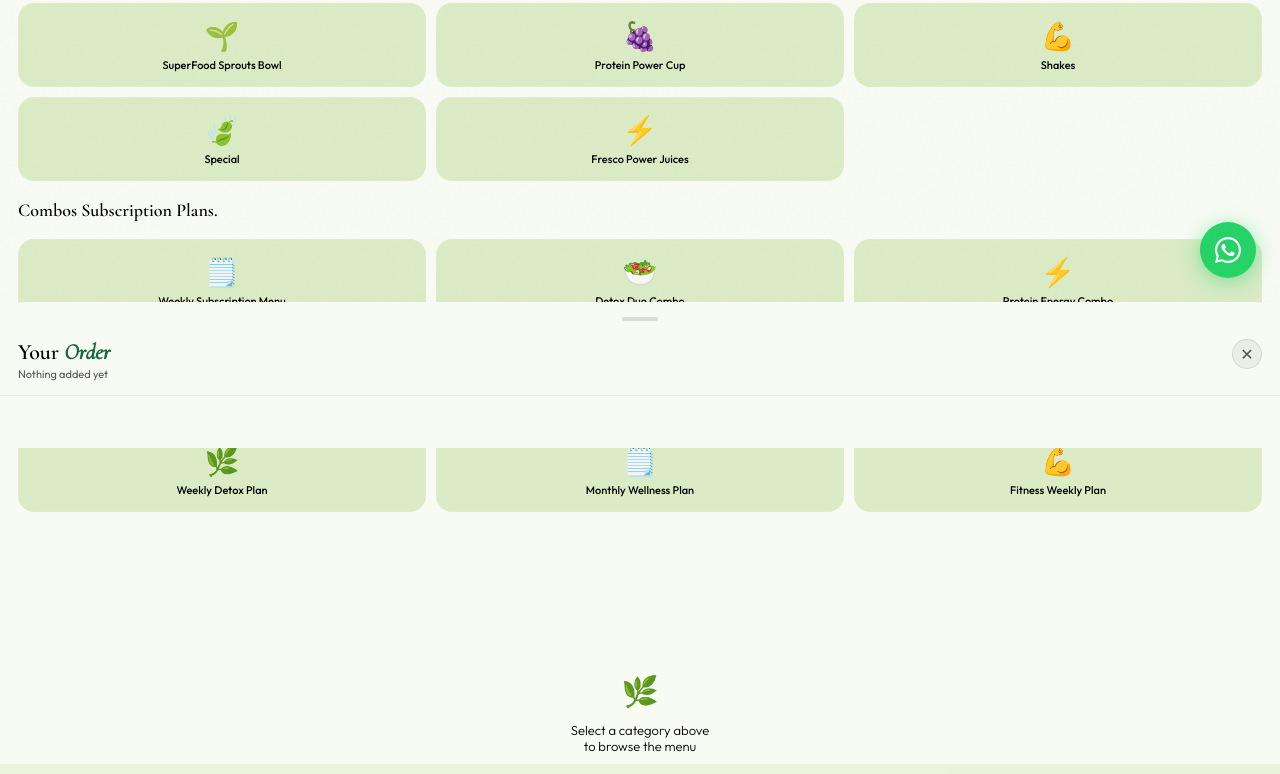
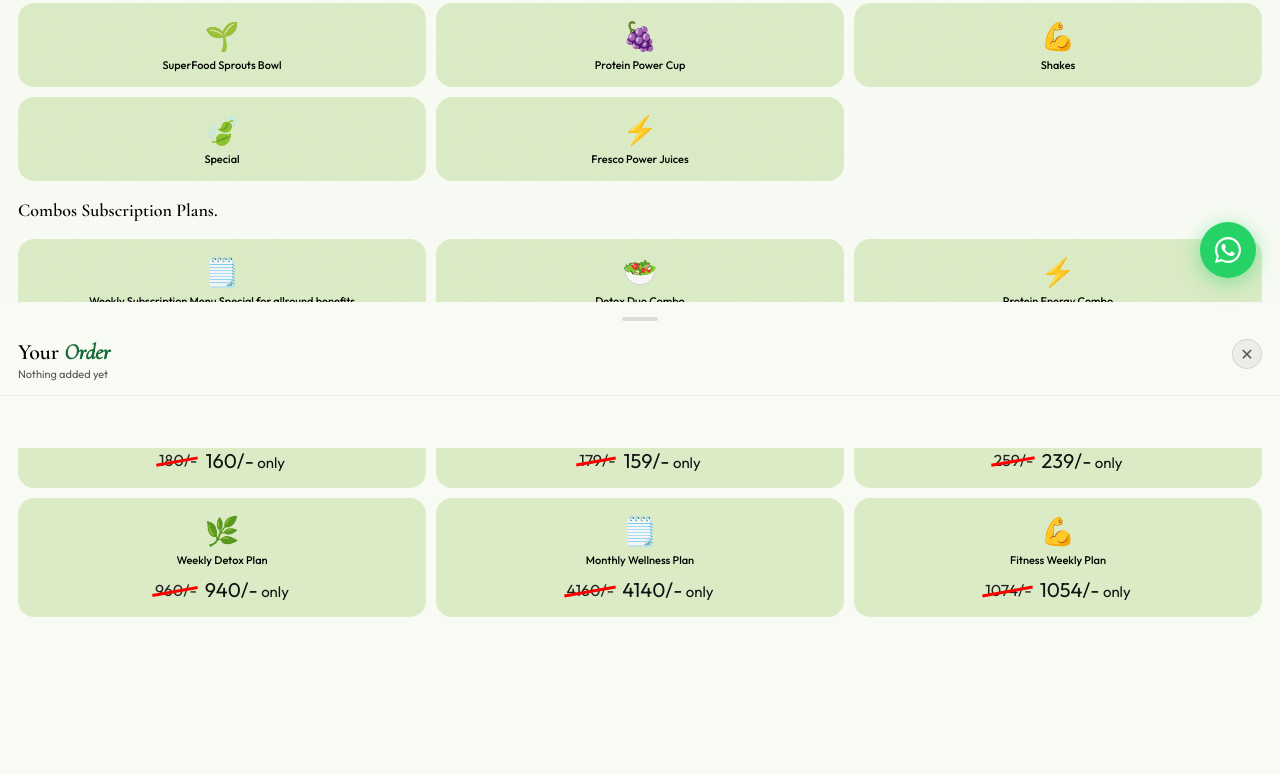
Before and after one commit to FresCohealthcraft/FrescohealthCraftPune, a plain HTML site: page index.html in a window 1280 px wide. Shown: the part 498-1272 px from the top of the page. Drawn offline with nearby package versions, Linux system fonts and the light colour scheme.

Commit message:
Update index.html

```diff
--- a/index.html
+++ b/index.html
@@ -307,6 +307,64 @@ padding: 8px 18px 5px;
   flex-shrink: 0;
 }
 
+.cat-card.active .cat-name { color: var(--sage); }
+
+
+/* ─── OFFER PRICE ─── */
+.offer-wrap{
+  margin-top:10px;
+  text-align:center;
+}
+
+.offer-row{
+  display:flex;
+  justify-content:center;
+  align-items:center;
+  gap:8px;
+  flex-wrap:wrap;
+}
+
+.old-price{
+  font-size:16px;
+  font-weight:20px;
+  color:#222;
+  position:relative;
+}
+
+.old-price::after{
+  content:'';
+  position:absolute;
+  left:-3px;
+  top:50%;
+  width:110%;
+  height:3px;
+  background:red;
+  transform:rotate(-10deg);
+}
+
+.new-price{
+  font-size:20px;
+  font-weight:20px;
+  color:#111;
+}
+
+.offer-only{
+  font-size:15px;
+  font-weight:20px;
+  color:#111;
+}
+
+.offer-free{
+  font-size:12px;
+  font-weight:20px;
+  margin-top:2px;
+  color:#111;
+}
+
+
+
+
+
 .qty-btn {
   width: 32px; height: 32px;
   background: none;
@@ -334,8 +392,14 @@ padding: 8px 18px 5px;
   padding: 90px 30px 10px;
   color: var(--muted);
 }
-.empty-icon { font-size: 30px; margin-bottom:12px; }
-.empty-text { font-size: 13px; font-weight:300; }
+.empty-icon { font-size: 30px;
+  text-align: center;
+  margin-bottom:12px; }
+
+
+.empty-text { font-size: 13px;
+  text-align: center;
+  font-weight:300; }
 
 /* ─── CART OVERLAY ─── */
 .overlay {
@@ -645,12 +709,14 @@ padding: 8px 18px 5px;
 .item-desc {
   font-size: 11px;
   color: var(--muted);
-  white-space: nowrap;
-  overflow: hidden;
-    line-height: 1.6;
-
-  text-overflow: ellipsis;
+  line-height: 1.6;
   font-weight: 300;
+
+  white-space: normal;
+  overflow: visible;
+  text-overflow: unset;
+
+  display: block;
 }
 
 .item-right {
@@ -1548,26 +1614,227 @@ const MENU1 = {
    MENU DATA — Section 2: Combos & Plans
 ═══════════════════════════════════════════════ */
 const CATS2 = [
-{ id:"WeeklySubscriptionSpecialMenu", emoji:"🗒️", name:"Weekly Subscription Menu" },
-  { id:"DetoxDuo",                      emoji:"🥗", name:"Detox Duo Combo" },
-  { id:"ProteinEnergyCombo",            emoji:"⚡", name:"Protein Energy Combo" },
-  { id:"ImmunityBoosterCombo",          emoji:"🛡️", name:"Immunity Booster Combo" },
-  { id:"GlowSkinCombo",                 emoji:"✨", name:"Glow Skin Combo" },
-  { id:"EnergyRechargeCombo",           emoji:"🔋", name:"Energy Recharge Combo" },
-  { id:"WeeklyDetoxPlan",               emoji:"🌿", name:"Weekly Detox Plan" },
-  { id:"MonthlyWellnessPlan",           emoji:"🗒️", name:"Monthly Wellness Plan" },
-  { id:"FitnessWeeklyPlan",             emoji:"💪", name:"Fitness Weekly Plan" },
+
+{ id:"WeeklySubscriptionSpecialMenu",
+  emoji:"🗒️",
+  name:"Weekly Subscription Menu Special for allround benefits",
+
+  offer: `
+    <div class="offer-wrap">
+      <div class="offer-row">
+
+        <div class="old-price">
+          670/-
+        </div>
+
+        <div>
+          <span class="new-price">650/-</span>
+          <span class="offer-only">only</span>
+        </div>
+
+      </div>
+
+
+    </div>
+  `
+},
+
+{ id:"DetoxDuo",
+  emoji:"🥗",
+  name:"Detox Duo Combo",
+  offer: `
+    <div class="offer-wrap">
+      <div class="offer-row">
+
+        <div class="old-price">
+          140/-
+        </div>
+
+        <div>
+          <span class="new-price">130/-</span>
+          <span class="offer-only">only</span>
+        </div>
+
+      </div>
+
+
+    </div>
+  `
+},
+
+{
+  id:"ProteinEnergyCombo",
+  emoji:"⚡",
+  name:"Protein Energy Combo",
+  offer: `
+    <div class="offer-wrap">
+      <div class="offer-row">
+
+        <div class="old-price">
+          119/-
+        </div>
+
+        <div>
+          <span class="new-price">179/-</span>
+          <span class="offer-only">only</span>
+        </div>
+
+      </div>
+
+
+    </div>
+  `
+},
+
+{
+  id:"ImmunityBoosterCombo",
+  emoji:"🛡️",
+  name:"Immunity Booster Combo",
+  offer: `
+    <div class="offer-wrap">
+      <div class="offer-row">
+
+        <div class="old-price">
+          180/-
+        </div>
+
+        <div>
+          <span class="new-price">160/-</span>
+          <span class="offer-only">only</span>
+        </div>
+
+      </div>
+
+    </div>
+  `
+},
+
+{
+  id:"GlowSkinCombo",
+  emoji:"✨",
+  name:"Glow Skin Combo",
+  offer: `
+    <div class="offer-wrap">
+      <div class="offer-row">
+
+        <div class="old-price">
+          179/-
+        </div>
+
+        <div>
+          <span class="new-price">159/-</span>
+          <span class="offer-only">only</span>
+        </div>
+
+      </div>
+
+
+    </div>
+  `
+},
+
+{
+  id:"EnergyRechargeCombo",
+  emoji:"🔋",
+  name:"Energy Recharge Combo",
+  offer: `
+    <div class="offer-wrap">
+      <div class="offer-row">
+
+        <div class="old-price">
+          259/-
+        </div>
+
+        <div>
+          <span class="new-price">239/-</span>
+          <span class="offer-only">only</span>
+        </div>
+
+      </div>
+    </div>
+  `
+},
+
+{
+  id:"WeeklyDetoxPlan",
+  emoji:"🌿",
+  name:"Weekly Detox Plan",
+  offer: `
+    <div class="offer-wrap">
+      <div class="offer-row">
+
+        <div class="old-price">
+          960/-
+        </div>
+
+        <div>
+          <span class="new-price">940/-</span>
+          <span class="offer-only">only</span>
+        </div>
+
+      </div>
+
+
+    </div>
+  `
+},
+
+{
+  id:"MonthlyWellnessPlan",
+  emoji:"🗒️",
+  name:"Monthly Wellness Plan",
+  offer: `
+    <div class="offer-wrap">
+      <div class="offer-row">
+
+        <div class="old-price">
+          4160/-
+        </div>
+
+        <div>
+          <span class="new-price">4140/-</span>
+          <span class="offer-only">only</span>
+        </div>
+
+      </div>
+
+    </div>
+  `
+},
+
+{
+  id:"FitnessWeeklyPlan",
+  emoji:"💪",
+  name:"Fitness Weekly Plan",
+  offer: `
+    <div class="offer-wrap">
+      <div class="offer-row">
+
+        <div class="old-price">
+          1074/-
+        </div>
+
+        <div>
+          <span class="new-price">1054/-</span>
+          <span class="offer-only">only</span>
+        </div>
+
+    </div>
+  `
+},
+
 ];
+
 
 const MENU2 = {
   WeeklySubscriptionSpecialMenu: [
-    { n:"Sunday",            d:"Orange + Pineapple juice",              p:149 },
-    { n:"Monday Energy",     d:"Apple juice",                           p:149 },
-    { n:"Tuesday Fit",       d:"Orange juice",                          p:149 },
-    { n:"Wednesday Boost",   d:"Pineapple juice",                       p:149 },
-    { n:"Thursday Fresh",    d:"Orange + Pomegranate juice",            p:149 },
-    { n:"Friday Power",      d:"Watermelon juice",                      p:149 },
-    { n:"Saturday Special",  d:"Orange + Mosambi",                      p:149 },
+    { n:"Sunday",            d:"Orange + Pineapple juice",              p:100},
+    { n:"Monday Energy",     d:"Apple juice",                           p:100 },
+    { n:"Tuesday Fit",       d:"Orange juice",                          p:100 },
+    { n:"Wednesday Boost",   d:"Pineapple juice",                       p:100 },
+    { n:"Thursday Fresh",    d:"Orange + Pomegranate juice*",            p:100 },
+    { n:"Friday Power",      d:"Watermelon juice",                      p:70 },
+    { n:"Saturday Special",  d:"Orange + Mosambi",                      p:1 },
   ],
   DetoxDuo: [
     { n:"Detox Duo Combo", d:"Any Green Vitality Juice + Superfood Sprouts Bowl", p:130 },
@@ -1576,22 +1843,22 @@ const MENU2 = {
     { n:"Protein Energy Combo", d:"Protein Power Cup + Any Fruit Juice", p:179 },
   ],
   ImmunityBoosterCombo: [
-    { n:"Immunity Booster Combo", d:"Immunity Booster Juice + Fruit Cup", p:179 },
+    { n:"Immunity Booster Combo", d:"Immunity Booster Juice + Fruit Cup", p:160 },
   ],
   GlowSkinCombo: [
     { n:"Glow Skin Combo", d:"Skin Glow-Up Juice + Fruit Cup",          p:159 },
   ],
   EnergyRechargeCombo: [
-    { n:"Energy Recharge Combo", d:"Energy Boost Shake + Protein Power Cup", p:259 },
+    { n:"Energy Recharge Combo", d:"Energy Boost Shake + Protein Power Cup", p:239 },
   ],
   WeeklyDetoxPlan: [
-    { n:"Weekly Detox Plan", d:"Fresh Juice Daily + Superfood Sprouts Bowl × 6 Days", p:1130 },
+    { n:"Weekly Detox Plan", d:"Fresh Juice Daily + Superfood Sprouts Bowl × 6 Days", p:940 },
   ],
   MonthlyWellnessPlan: [
-    { n:"Monthly Wellness Plan", d:"26 Juices Per Month · Priority Delivery", p:1699 },
+    { n:"Monthly Wellness Plan", d:"Fresh Juice Daily + Superfood Sprouts Bowl × 26 Days · Priority Delivery", p:4140 },
   ],
   FitnessWeeklyPlan: [
-    { n:"Fitness Weekly Plan", d:"Protein Cup + Green Vitality Juice × 6 Days", p:854 },
+    { n:"Fitness Weekly Plan", d:"Protein Cup + Green Vitality Juice × 6 Days", p:1054 },
   ],
 };
 
@@ -1621,8 +1888,15 @@ function buildGrid(containerId, cats) {
     const card = document.createElement('div');
     card.className = 'cat-card';
     card.id = 'cat-' + cat.id;
-    card.innerHTML = `<span class="cat-emoji">${cat.emoji}</span><div class="cat-name">${cat.name}</div>`;
-    card.onclick = () => selectCat(cat.id);
+card.innerHTML = `
+  <span class="cat-emoji">${cat.emoji}</span>
+
+  <div class="cat-name">
+    ${cat.name}
+  </div>
+
+  ${cat.offer || ""}
+`;    card.onclick = () => selectCat(cat.id);
     grid.appendChild(card);
   });
 }
```
